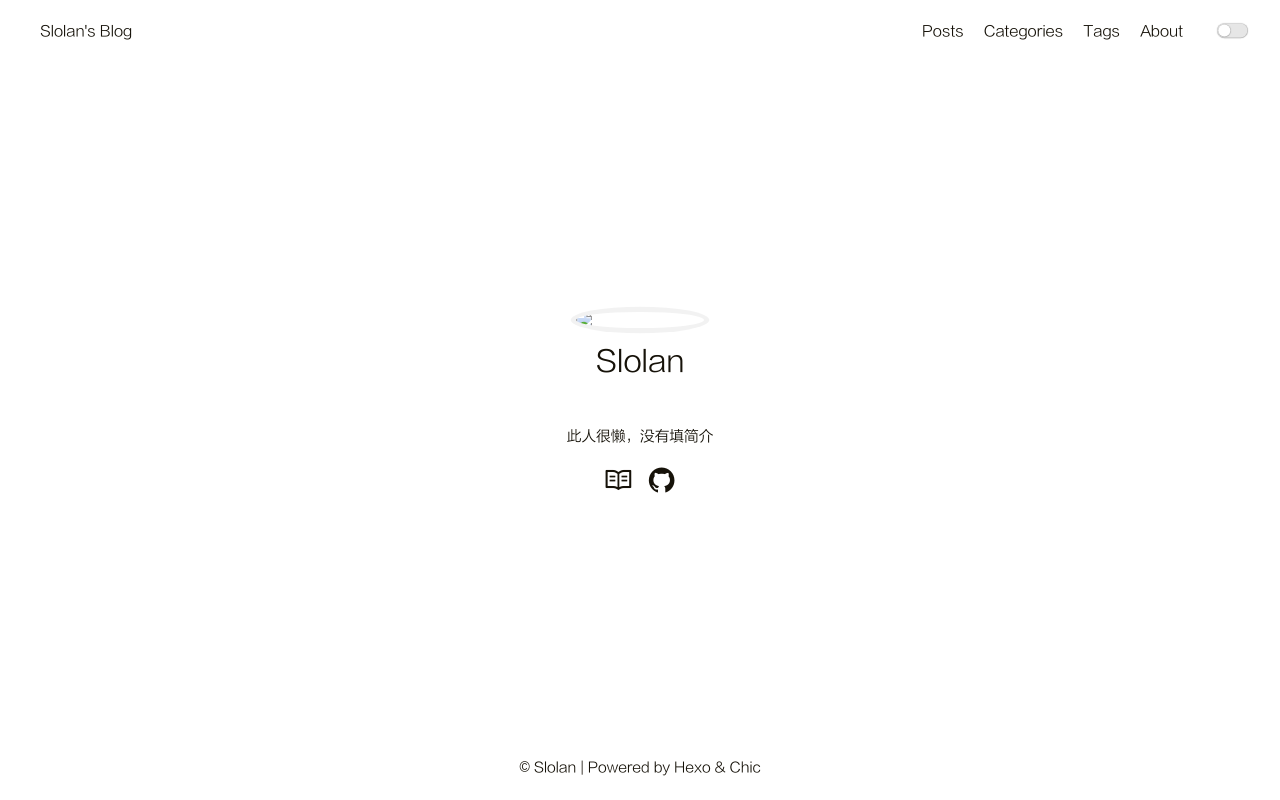
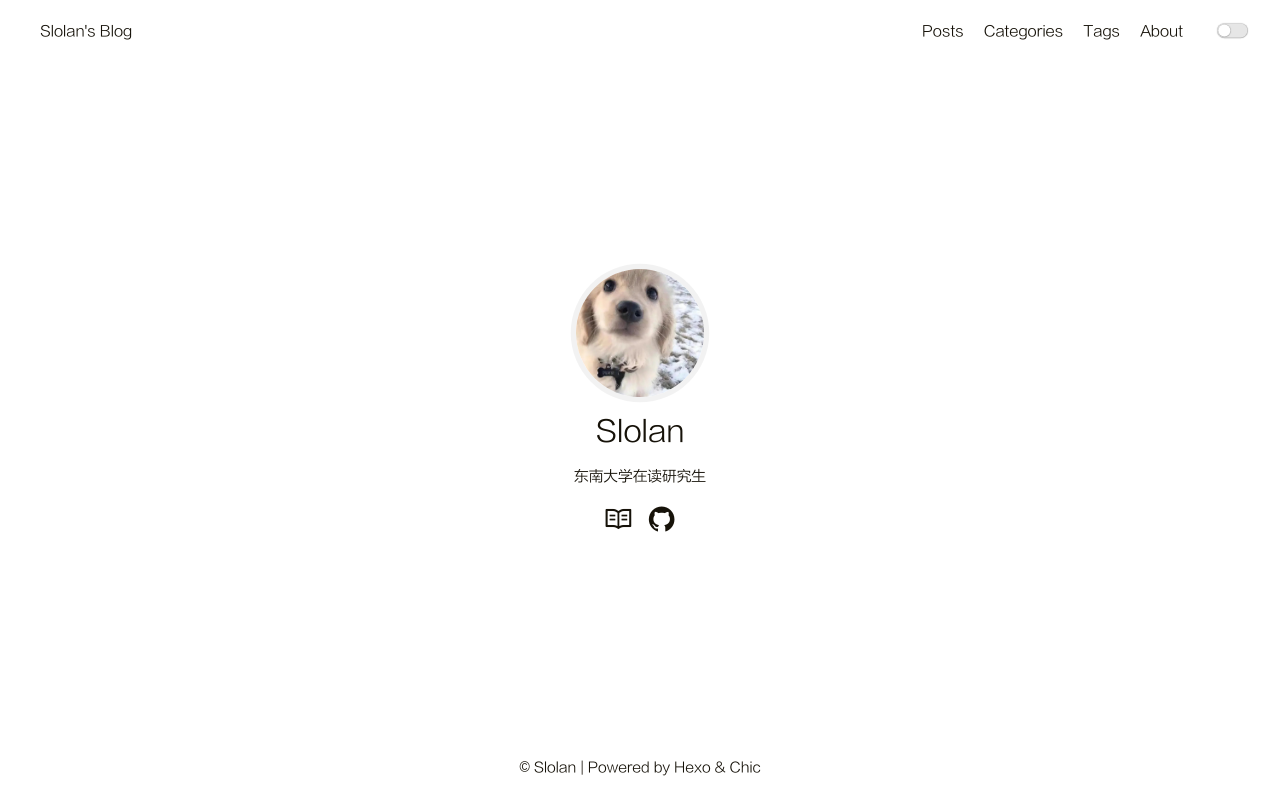
Before and after one commit to slolan/slolan.github.io, a plain HTML site: page index.html in a window 1280 px wide. Drawn offline with Linux system fonts and the light colour scheme.

Commit message:
Site updated: 2023-06-24 15:24:09

```diff
--- a/index.html
+++ b/index.html
@@ -130,10 +130,10 @@
     <div class="container profile-container">
     <div class="intro">
         <div class="avatar">
-            <a href="/archives"><img src="/"></a>
+            <a href="/archives"><img src="/image/avatar.jpg"></a>
         </div>
         <div class="nickname">Slolan</div>
-        <div class="description"><p><br>此人很懒，没有填简介<br></p>
+        <div class="description"><p>东南大学在读研究生</p>
 </div>
         <div class="links">
 
```
Also changed, not shown: image/avatar.jpg (added).
